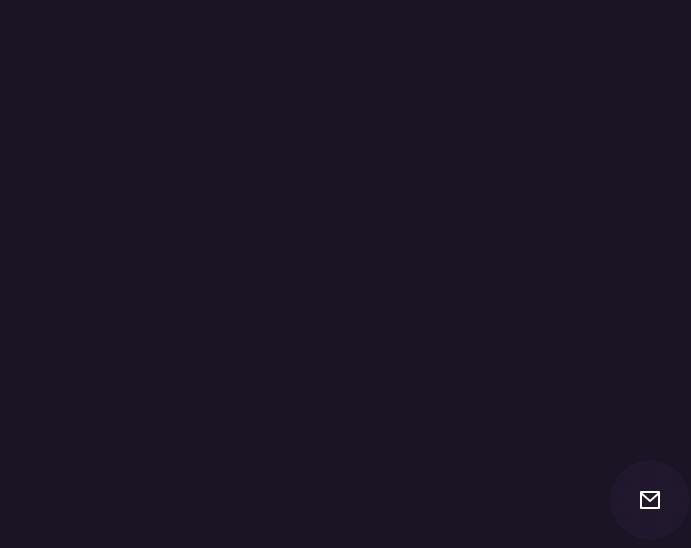
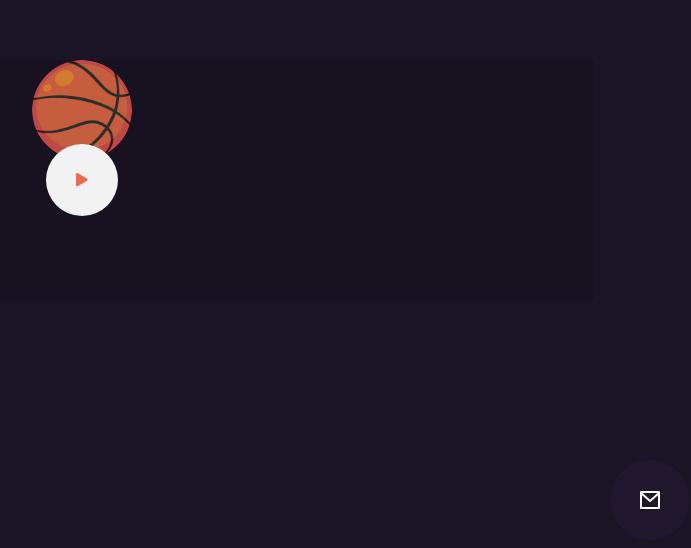
Before and after one commit to nahushf/Portfolio, a Next.js app: page /courtside-poc in a window 1280 px wide. Shown: the part 228-776 px from the top of the page, without its empty margins (558-1249 px from the left). Built offline with nearby package versions, Linux system fonts and the light colour scheme.

Commit message:
Add courtside poc

```diff
--- a/components/BasketballAudio.tsx
+++ b/components/BasketballAudio.tsx
@@ -39,7 +39,7 @@ const BasketballAudio = () => {
         panNode.current.pan.setValueAtTime(sinValue, audioCtx.current.currentTime);
     }, [positionAngle, panNode.current]);
     return (
-        <Container className={playing ? 'playing' : ''}>
+        <Container className={`basketball-audio ${playing ? 'playing' : ''}`}>
             <div className="ball-animation">
                 <img
                     src="/courtside/basketball.png"
--- a/components/Landing.tsx
+++ b/components/Landing.tsx
@@ -15,7 +15,7 @@ export const Landing = ({ onWorkClick }) => {
             <AnimatedName />
             <motion.div className="description" {...animationProps}>
                 <div className="intro-tagline">
-                    I’m a <Emp>UI/UX Designer</Emp> who likes to use design as a tool to <Emp>make a difference</Emp> in
+                    I’m a <Emp>UI/UX Designer</Emp> with <Emp>6 years of experience</Emp> in Front end development, who likes to use design as a tool to <Emp>make a difference</Emp> in
                     people&apos;s lives.
                 </div>
                 <div className="intro-bullets">
--- /dev/null
+++ b/pages/courtside-poc.tsx
@@ -0,0 +1,27 @@
+import { useEffect, useRef, useState } from 'react';
+import styled from 'styled-components';
+import BasketballAudio from '../components/BasketballAudio';
+
+const POC = () => {
+    const [isMounted, setIsMounted] = useState(false);
+    useEffect(() => {
+        setIsMounted(true);
+    }, []);
+    if (!isMounted) {
+        return null;
+    }
+    return (
+        <Container>
+            <BasketballAudio />
+        </Container>
+    );
+};
+
+const Container = styled.div`
+    width: 80%;
+    margin: 0 auto;
+    display: flex;
+    flex-direction: column;
+    justify-content: center;
+`;
+export default POC;
```
